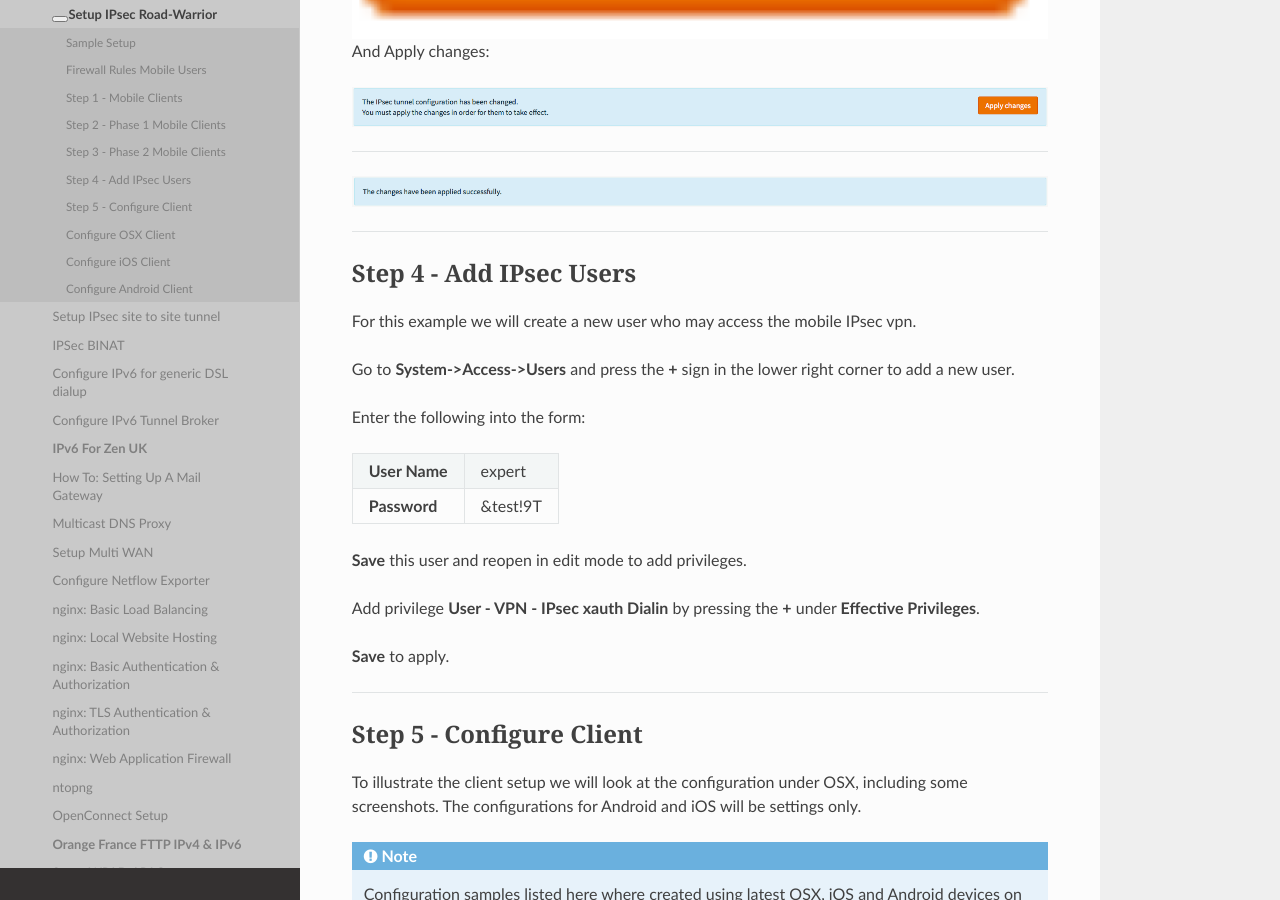
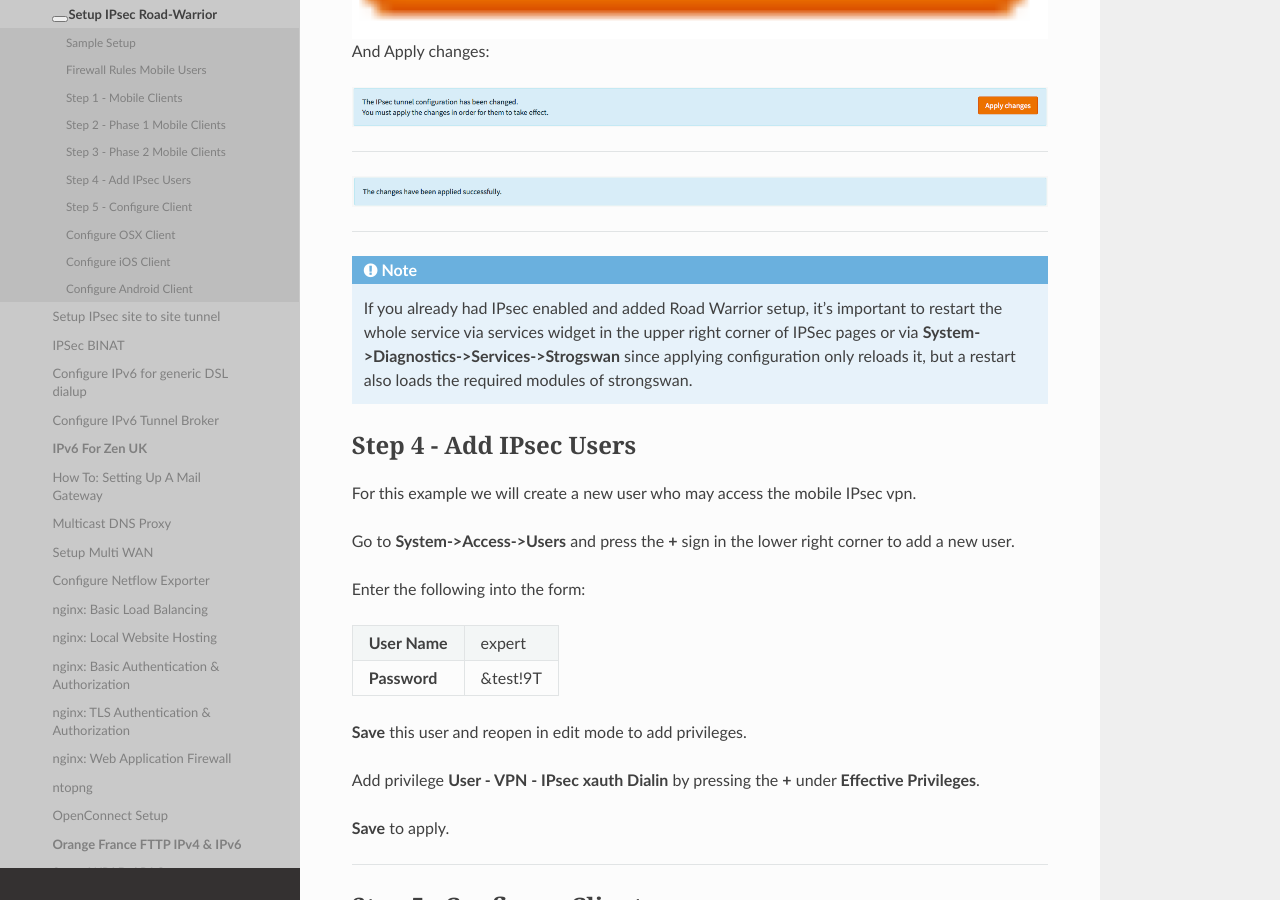
Before and after one commit to opnsense/docs, a Sphinx documentation site: the page built from source/manual/how-tos/ipsec-road.rst, in a window 1280 px wide and 900 px high, scrolled down 5933 px. Built offline with Sphinx 7.4.7 and the Read the Docs theme 2.0.0, drawn with Linux system fonts in a browser that asks for light colours; nearby versions of some CDN libraries; some web fonts are replaced; library files that are not in the unit come from our copies.

Commit message:
Update ipsec-road.rst (#54)

```diff
--- a/source/manual/how-tos/ipsec-road.rst
+++ b/source/manual/how-tos/ipsec-road.rst
@@ -238,6 +238,13 @@
 
 -----------------------------
 
+.. Note::
+
+   If you already had IPsec enabled and added Road Warrior setup, it's important to
+   restart the whole service via services widget in the upper right corner of IPSec pages
+   or via **System->Diagnostics->Services->Strogswan** since applying configuration only
+   reloads it, but a restart also loads the required modules of strongswan.
+
 ------------------------
 Step 4 - Add IPsec Users
 ------------------------
```
